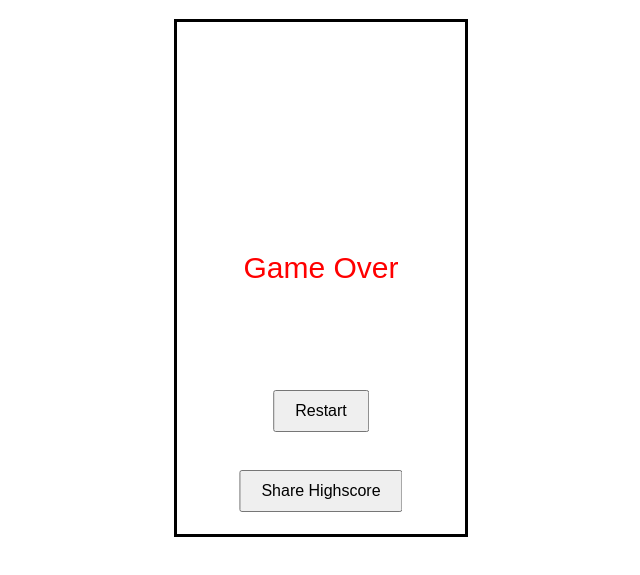
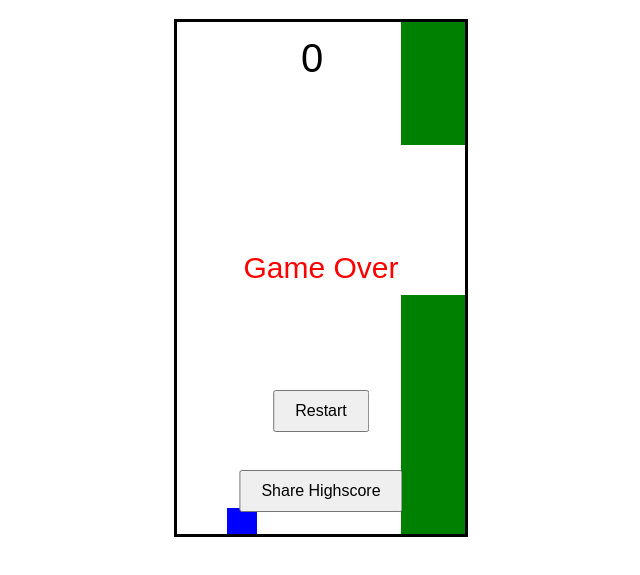
Before and after one commit to Nicolas070707/Bit-Bird, a plain HTML site: page Code/index.html in a window 1280 px wide. Both pictures are taken after a click on the button "Restart". Shown: the part 69-644 px from the top of the page, without its empty margins (319-959 px from the left). Drawn offline with Linux system fonts and the light colour scheme.

Commit message:
Code Weiterentwickelt
Zählen + Röhren hitbox

```diff
--- a/Code/script.js
+++ b/Code/script.js
@@ -1,122 +1,196 @@
 // Hole das Canvas-Element und setze den 2D-Kontext
-var canvas = document.getElementById('gameCanvas');
-var ctx = canvas.getContext('2d');
+var canvas = document.getElementById("gameCanvas");
+var ctx = canvas.getContext("2d");
 
 // Block-Eigenschaften
 var block = {
-    x: 50,  // Startposition X
-    y: 50,  // Startposition Y
-    size: 30, // Größe des Blocks
-    speed: 5, // Geschwindigkeit der Bewegung
-    velocityY: 0, // Vertikale Geschwindigkeit
-    gravity: 0.2, // Stärke der Gravitation
-    jumpStrength: -5 // Sprungstärke
+  x: 50,
+  y: canvas.height - 290,
+  size: 30,
+  speed: 5,
+  velocityY: 0,
+  gravity: 0.5  ,
+  jumpStrength: -7,
 };
 
-var isGameOver = false; // Game Over Status
+var score = 0;
+var isGameOver = false;
+
+// Röhreneigenschaften
+var pipes = [];
+var pipeWidth = 70;
+var pipeGap = 150;
+var pipeSpeed = 2;
 
 // Erstelle den Restart-Button
-var restartButton = document.createElement('button');
-restartButton.innerHTML = 'Restart';
-restartButton.style.position = 'absolute';
-restartButton.style.top = '60%';
-restartButton.style.left = '50%';
-restartButton.style.transform = 'translate(-50%, -50%)';
-restartButton.style.padding = '10px 20px';
-restartButton.style.fontSize = '16px';
-restartButton.style.display = 'none'; // Startet als unsichtbar
+var restartButton = document.createElement("button");
+restartButton.innerHTML = "Restart";
+restartButton.style.position = "absolute";
+restartButton.style.top = "60%";
+restartButton.style.left = "50%";
+restartButton.style.transform = "translate(-50%, -50%)";
+restartButton.style.padding = "10px 20px";
+restartButton.style.fontSize = "16px";
+restartButton.style.display = "none";
 document.body.appendChild(restartButton);
 
 // Erstelle den Highscore-Button
-var highscoreButton = document.createElement('button'); // Korrektur der Variablenname
-highscoreButton.innerHTML = 'Share Highscore';
-highscoreButton.style.position = 'absolute';
-highscoreButton.style.top = '70%';  // Position leicht nach unten verschieben
-highscoreButton.style.left = '50%';
-highscoreButton.style.transform = 'translate(-50%, -50%)';
-highscoreButton.style.padding = '10px 20px';
-highscoreButton.style.fontSize = '16px';
-highscoreButton.style.display = 'none'; // Startet als unsichtbar
+var highscoreButton = document.createElement("button");
+highscoreButton.innerHTML = "Share Highscore";
+highscoreButton.style.position = "absolute";
+highscoreButton.style.top = "70%";
+highscoreButton.style.left = "50%";
+highscoreButton.style.transform = "translate(-50%, -50%)";
+highscoreButton.style.padding = "10px 20px";
+highscoreButton.style.fontSize = "16px";
+highscoreButton.style.display = "none";
 document.body.appendChild(highscoreButton);
 
 // Zeichne den Block
-function draw() {
-    ctx.clearRect(0, 0, canvas.width, canvas.height); // Lösche das Canvas, um das Bild zu aktualisieren
+function drawBlock() {
+  ctx.fillStyle = "blue";
+  ctx.fillRect(block.x, block.y, block.size, block.size);
+}
 
-    // Wenn das Spiel vorbei ist, zeige die Game Over Nachricht und den Restart-Button
-    if (isGameOver) {
-        displayGameOver();
-        return;
-    }
-
-    // Zeichne den Block
-    ctx.fillStyle = 'blue';
-    ctx.fillRect(block.x, block.y, block.size, block.size);
+// Zeichne den Score
+function drawScore() {
+  ctx.fillStyle = "black";
+  ctx.font = "40px Arial";
+  ctx.fillText(score, 135, 50);
 }
 
 // Bewege den Block basierend auf den Tasten
 function moveBlock(event) {
-    if (isGameOver) return; // Blockiere Eingaben, wenn das Spiel vorbei ist
-
-    if (event.key === ' ') {  // Leertaste für den Sprung
-        block.velocityY = block.jumpStrength;
-    }
-    if (event.key === 'ArrowLeft') {
-        block.x -= block.speed;
-    }
-    if (event.key === 'ArrowRight') {
-        block.x += block.speed;
-    }
+  if (isGameOver) return;
+  if (event.key === " ") {
+    // Leertaste für den Sprung
+    block.velocityY = block.jumpStrength;
+  }
 }
 
-// Kollisionsüberprüfung zwischen Block und Bildschirmrändern
+// Kollisionsüberprüfung zwischen Block und Bildschirmrändern und Röhren
 function checkCollision() {
-    // Prüfe, ob der Block den unteren Rand erreicht (Game Over)
-    if (block.y + block.size > canvas.height) {
+  if (block.y + block.size > canvas.height || block.y < 0) {
+    isGameOver = true;
+  }
+
+  // Kollision mit den Röhren
+  for (var i = 0; i < pipes.length; i++) {
+    var pipe = pipes[i];
+
+    if (block.x < pipe.x + pipeWidth && block.x + block.size > pipe.x) {
+      if (block.y < pipe.gapY || block.y + block.size > pipe.gapY + pipeGap) {
         isGameOver = true;
+        break;
+      }
     }
+  }
+}
+
+// Erstelle eine neue Röhre mit einer sicheren Lücke
+function createPipe() {
+  var maxPipeY = canvas.height - pipeGap - 50;
+  var gapPosition = Math.floor(Math.random() * maxPipeY) + 25;
+  pipes.push({
+    x: canvas.width,
+    gapY: gapPosition,
+    passed: false,
+  });
+}
+
+// Röhren aktualisieren
+function updatePipes() {
+  for (var i = 0; i < pipes.length; i++) {
+    var pipe = pipes[i];
+    pipe.x -= pipeSpeed;
+
+    // Erhöhe die Punktzahl, wenn der Block eine Röhre passiert hat
+    if (!pipe.passed && pipe.x + pipeWidth < block.x) {
+      score++;
+      pipe.passed = true;
+    }
+  }
+
+  // Entferne Röhren, die den linken Rand des Canvas verlassen haben
+  if (pipes.length > 0 && pipes[0].x + pipeWidth < 0) {
+    pipes.shift();
+  }
+
+  // Füge neue Röhren hinzu, wenn nötig
+  if (pipes.length < 1 || pipes[pipes.length - 1].x < canvas.width - 200) {
+    createPipe();
+  }
+}
+
+// Röhren zeichnen
+function drawPipes() {
+  ctx.fillStyle = "green";
+  for (var i = 0; i < pipes.length; i++) {
+    var pipe = pipes[i];
+
+    ctx.fillRect(pipe.x, 0, pipeWidth, pipe.gapY);
+
+    ctx.fillRect(
+      pipe.x,
+      pipe.gapY + pipeGap,
+      pipeWidth,
+      canvas.height - pipe.gapY - pipeGap
+    );
+  }
 }
 
 // Game Over Nachricht anzeigen
 function displayGameOver() {
-    ctx.clearRect(0, 0, canvas.width, canvas.height); // Canvas leeren
-    ctx.fillStyle = 'Red'; // Textfarbe
-    ctx.font = '30px Arial'; // Schriftart und -größe
-    ctx.textAlign = 'center'; // Zentrierter Text
-    ctx.fillText('Game Over', canvas.width / 2, canvas.height / 2); // Nachricht
+  ctx.fillStyle = "Red";
+  ctx.font = "30px Arial";
+  ctx.textAlign = "center";
+  ctx.fillText("Game Over", canvas.width / 2, canvas.height / 2);
 
-    // Zeige den Restart-Button
-    restartButton.style.display = 'block';
-    // Zeige den Highscore-Button
-    highscoreButton.style.display = 'block';
+  restartButton.style.display = "block";
+  highscoreButton.style.display = "block";
 }
 
 // Restart-Button Funktionalität
-restartButton.addEventListener('click', function() {
-    isGameOver = false; // Spiel auf aktiv setzen
-    block.x = 50; // Zurücksetzen der Blockposition
-    block.y = 50;
-    block.velocityY = 0; // Geschwindigkeit zurücksetzen
-    restartButton.style.display = 'none'; // Button ausblenden
-    highscoreButton.style.display = 'none'; // Highscore-Button ausblenden
-    update(); // Starten des Spiels
+restartButton.addEventListener("click", function () {
+  isGameOver = false;
+  block.x = 50;
+  block.y = canvas.height - 290;
+  block.velocityY = 0;
+  pipes = [];
+  score = 0;
+  restartButton.style.display = "none";
+  highscoreButton.style.display = "none";
+  createPipe();
+  updateGame();
 });
 
-// Update- und Schwerkraft-Logik
-function update() {
-    if (isGameOver) return; // Stoppe das Update, wenn das Spiel vorbei ist
+// Spiel-Update-Funktion
+function updateGame() {
+  if (isGameOver) {
+    displayGameOver();
+    return;
+  }
 
-    // Schwerkraft zur vertikalen Geschwindigkeit hinzufügen
-    block.velocityY += block.gravity;
-    block.y += block.velocityY;
+  ctx.clearRect(0, 0, canvas.width, canvas.height);
 
-    checkCollision(); // Prüfe Kollision mit den Rändern
-    draw(); // Zeichne das Canvas neu
-    requestAnimationFrame(update); // Loop
+  // Update und Zeichnen der Röhren
+  updatePipes();
+  drawPipes();
+
+  // Block-Logik
+  block.velocityY += block.gravity;
+  block.y += block.velocityY;
+  drawBlock();
+
+  // Zeichne die Punktzahl
+  drawScore();
+
+  checkCollision();
+
+  requestAnimationFrame(updateGame);
 }
 
-// Event Listener für Tastatur-Input
-window.addEventListener('keydown', moveBlock);
+window.addEventListener("keydown", moveBlock);
 
-// Start der Animation
-update();
+createPipe();
+updateGame();
--- a/Code/style.css
+++ b/Code/style.css
@@ -10,3 +10,7 @@ body{
     align-items: center;
     flex-direction: column;
 }
+
+.h1{
+    font-family: 'Press Start 2P', sans-serif;
+}
```
Also changed, not shown: Code/index.html (+2 -0 lines), Dokumentation/Mockup.png (added), 2 other files.
